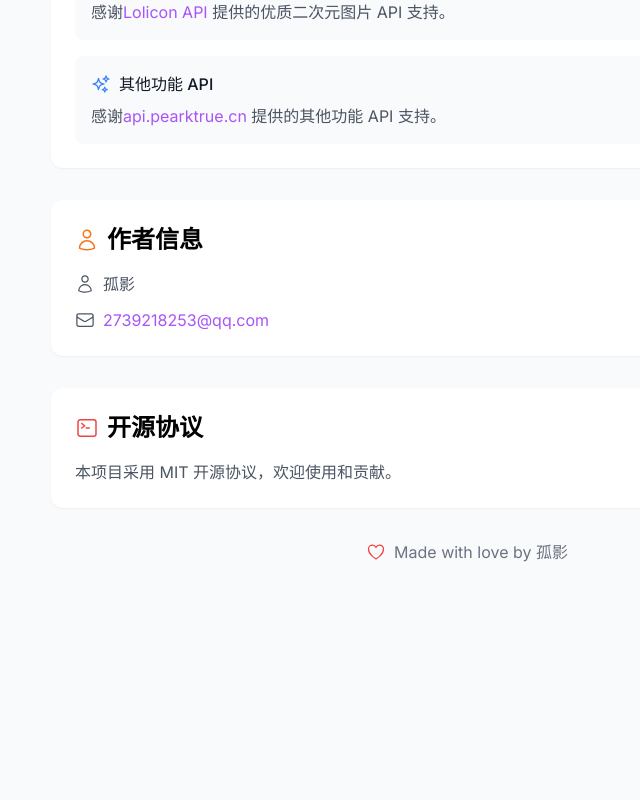
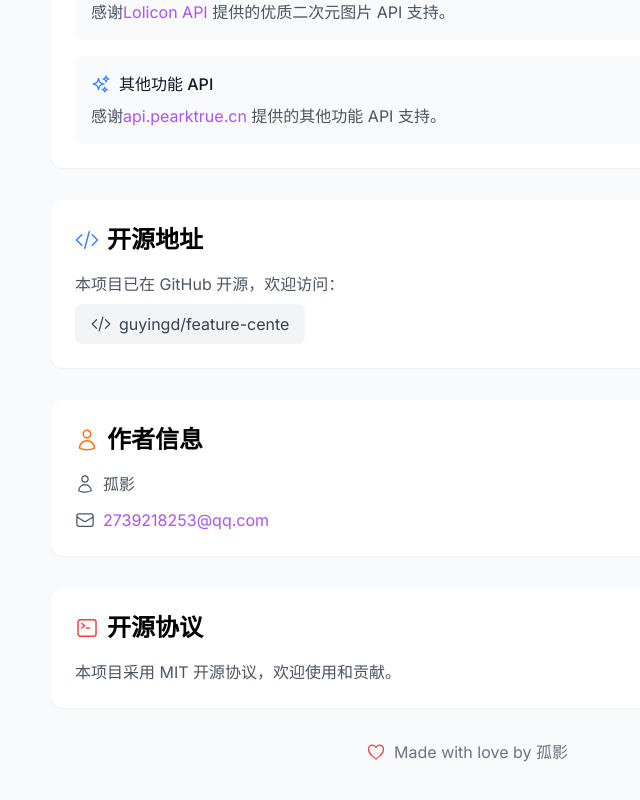
Before and after one commit to guyingd/feature-cente, a Next.js app: page /about in a window 1280 px wide. Shown: the part 1012-1812 px from the top of the page, without its empty margins (173-813 px from the left). Before the commit the page ends 1656 px from the top, so only its background shows below. Built offline with nearby package versions, Linux system fonts and the light colour scheme.

Commit message:
feat: 优化项目结构和功能
- 添加本地 API 路由处理二次元图片请求
- 修改二次元相关组件使用本地 API
- 更新图片域名配置
- 添加项目 GitHub 链接到导航栏
- 在关于页面添加开源地址
- 优化组件样式和交互

```diff
--- a/next.config.js
+++ b/next.config.js
@@ -3,12 +3,7 @@ const nextConfig = {
   reactStrictMode: true,
   swcMinify: true,
   images: {
-    domains: [
-      'cdn.u1.huluxia.com',
-      'i.pixiv.re',
-      'cdn.tyy.huluxia.com',
-      'cdn.volcengine.huluxia.com'
-    ]
+    domains: ['i.pixiv.re'],
   },
   // 添加编译时优化
   compiler: {
--- a/src/app/about/page.tsx
+++ b/src/app/about/page.tsx
@@ -150,6 +150,30 @@ export default function About() {
             </div>
           </div>
 
+          {/* 开源地址 */}
+          <div className="bg-white dark:bg-gray-800 rounded-xl p-6 shadow-sm">
+            <div className="flex items-center gap-2 text-2xl font-semibold mb-4">
+              <CodeBracketIcon className="h-6 w-6 text-blue-500" />
+              <h2>开源地址</h2>
+            </div>
+            <div className="space-y-2">
+              <p className="text-gray-600 dark:text-gray-300">
+                本项目已在 GitHub 开源，欢迎访问：
+              </p>
+              <a
+                href="https://github.com/guyingd/feature-cente"
+                target="_blank"
+                rel="noopener noreferrer"
+                className="inline-flex items-center gap-2 px-4 py-2 bg-gray-100 dark:bg-gray-700
+                  hover:bg-gray-200 dark:hover:bg-gray-600 rounded-lg transition-colors
+                  text-gray-700 dark:text-gray-300"
+              >
+                <CodeBracketIcon className="h-5 w-5" />
+                <span>guyingd/feature-cente</span>
+              </a>
+            </div>
+          </div>
+
           {/* 作者信息 */}
           <div className="bg-white dark:bg-gray-800 rounded-xl p-6 shadow-sm">
             <div className="flex items-center gap-2 text-2xl font-semibold mb-4">
--- a/src/app/api/anime/route.ts
+++ b/src/app/api/anime/route.ts
@@ -12,11 +12,16 @@ export async function POST(request: Request) {
       body: JSON.stringify(body)
     });
 
+    if (!response.ok) {
+      throw new Error('API request failed');
+    }
+
     const data = await response.json();
     return NextResponse.json(data);
   } catch (error) {
+    console.error('API Error:', error);
     return NextResponse.json(
-      { error: '获取图片失败' },
+      { error: '获取图片失败，请稍后重试' },
       { status: 500 }
     );
   }
--- a/src/components/features/AnimeGallery.tsx
+++ b/src/components/features/AnimeGallery.tsx
@@ -156,7 +156,7 @@ export default function AnimeGallery() {
         throw new Error('获取图片失败');
       }
 
-      const data: ApiResponse = await response.json();
+      const data = await response.json();
 
       if (data.error) {
         throw new Error(data.error);
@@ -723,7 +723,7 @@ export default function AnimeGallery() {
                   <h3 className="text-lg font-semibold">年龄确认</h3>
                 </div>
                 <p className="text-gray-600 dark:text-gray-300 mb-6">
-                  您即将浏览 R18 内容。请确认您已年满 18 周岁，且当前��在地区法律允许浏���此类内容。
+                  您即将浏览 R18 内容。请确认您已年满 18 周岁，且当前在地区法律允许浏此类内容。
                 </p>
                 <div className="flex justify-end gap-3">
                   <button
--- a/src/components/features/WhiteStockings.tsx
+++ b/src/components/features/WhiteStockings.tsx
@@ -66,7 +66,7 @@ export default function WhiteStockings() {
         throw new Error('获取图片失败');
       }
 
-      const data: ApiResponse = await response.json();
+      const data = await response.json();
 
       if (data.error) {
         throw new Error(data.error);
--- a/src/components/navbar.tsx
+++ b/src/components/navbar.tsx
@@ -9,13 +9,21 @@ import {
   HomeIcon,
   SparklesIcon,
   InformationCircleIcon,
-  Bars3Icon
+  Bars3Icon,
+  CodeBracketIcon
 } from '@heroicons/react/24/outline';
 
 const navItems = [
   { name: '首页', href: '/', icon: HomeIcon, title: '功能中心' },
   { name: '功能', href: '/features', icon: SparklesIcon, title: '功能列表' },
   { name: '关于', href: '/about', icon: InformationCircleIcon, title: '关于我们' },
+  {
+    name: 'GitHub',
+    href: 'https://github.com/guyingd/feature-cente',
+    icon: CodeBracketIcon,
+    title: '源代码',
+    external: true
+  }
 ];
 
 export function Navbar() {
```
